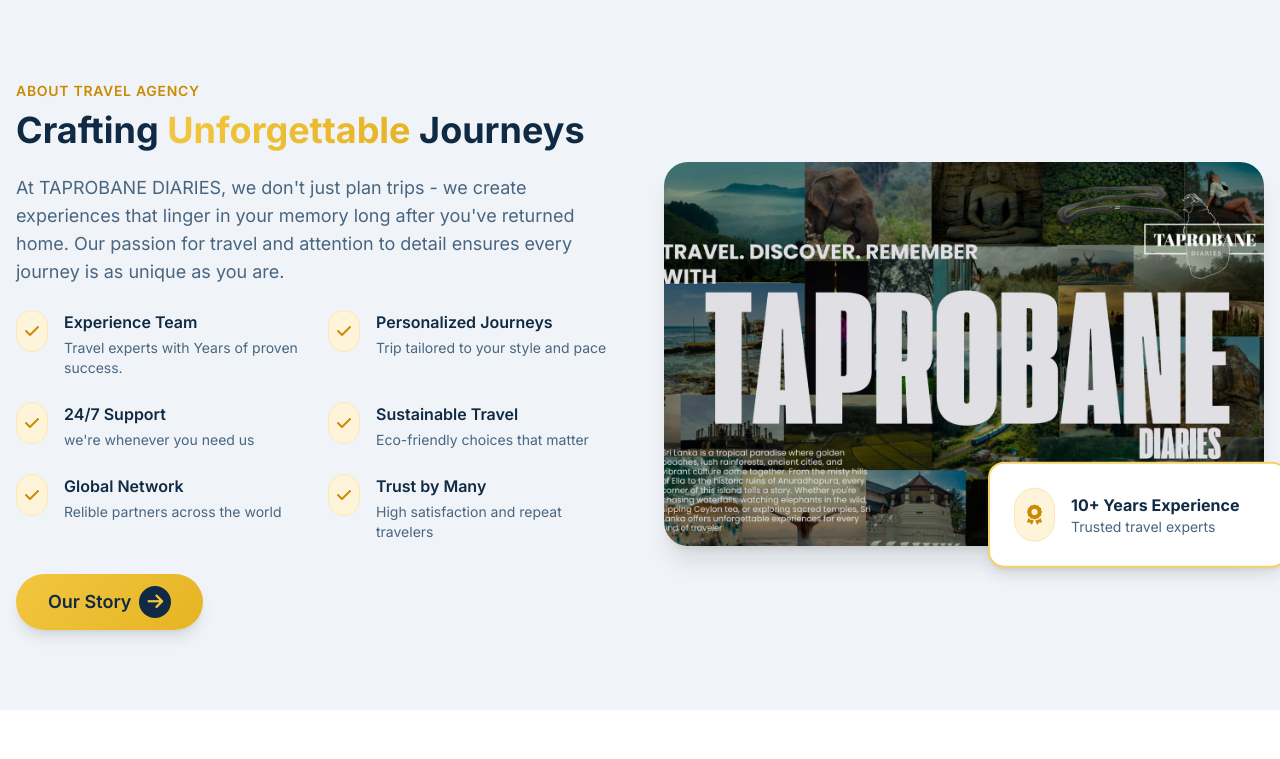
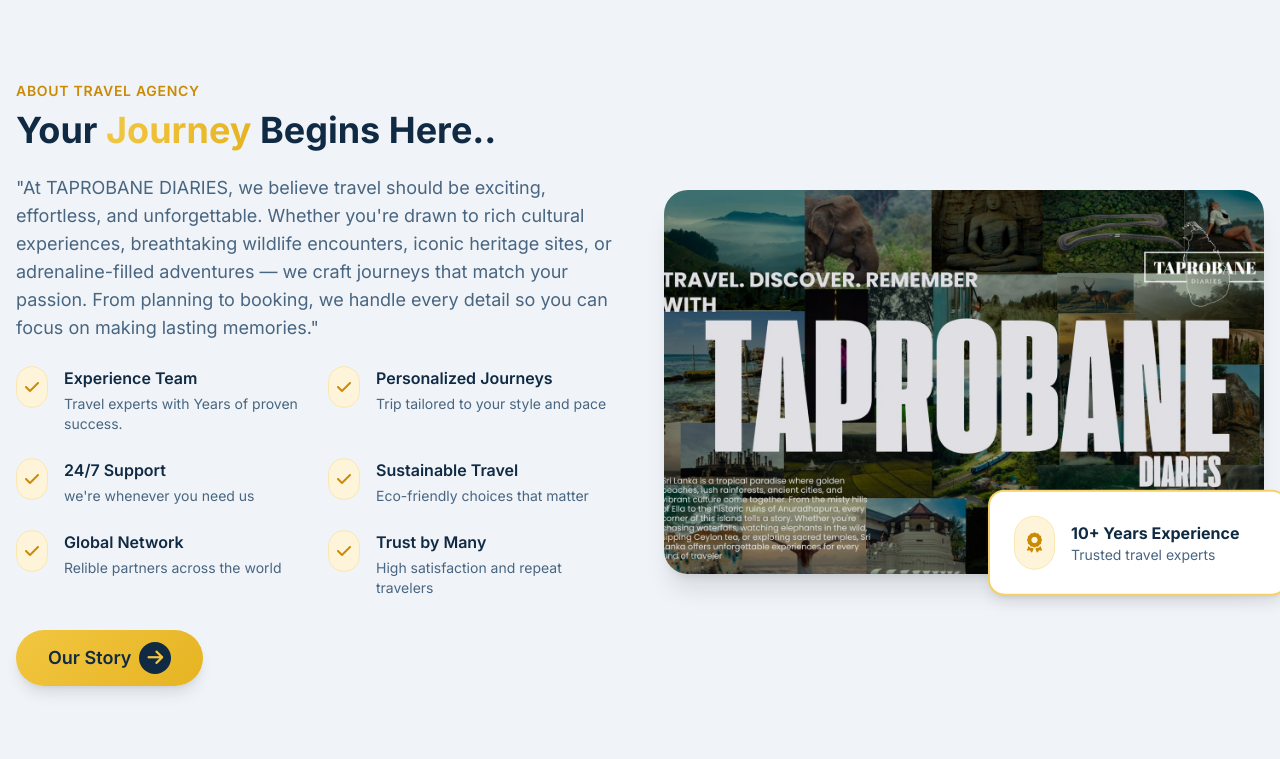
Before and after one commit to yushapiumal/TAPROBANE-DIARIES, a plain HTML site: page index.html in a window 1280 px wide. Shown: the part 866-1625 px from the top of the page. Drawn offline with nearby package versions, Linux system fonts and the light colour scheme.

Commit message:
add about description

```diff
--- a/index.html
+++ b/index.html
@@ -77,7 +77,7 @@
         }
 
         .destination-card:hover {
-            transform: translateY(-10px);
+            transform: translateY(-15px);
             box-shadow: 0 20px 25px -5px rgba(0, 0, 0, 0.2), 0 10px 10px -5px rgba(0, 0, 0, 0.1);
         }
 
@@ -484,8 +484,8 @@
 
                     <div class="lg:w-1/2">
                         <span class="text-sm font-semibold tracking-wider text-yellow-600 uppercase">About Travel Agency</span>
-                        <h2 class="text-3xl md:text-4xl font-bold text-navy-900 mt-2 mb-6">Crafting <span class="gradient-text">Unforgettable</span> Journeys</h2>
-                        <p class="text-lg text-navy-600 mb-6">At TAPROBANE DIARIES, we don't just plan trips - we create experiences that linger in your memory long after you've returned home. Our passion for travel and attention to detail ensures every journey is as unique as you are.</p>
+                        <h2 class="text-3xl md:text-4xl font-bold text-navy-900 mt-2 mb-6">Your   <span class="gradient-text">Journey</span> Begins Here..</h2>
+                        <p class="text-lg text-navy-600 mb-6">"At TAPROBANE DIARIES, we believe travel should be exciting, effortless, and unforgettable. Whether you're drawn to rich cultural experiences, breathtaking wildlife encounters, iconic heritage sites, or adrenaline-filled adventures — we craft journeys that match your passion. From planning to booking, we handle every detail so you can focus on making lasting memories."</p>
 
                         <div class="grid grid-cols-1 md:grid-cols-2 gap-6 mb-8">
                             <div class="flex items-start">
```
